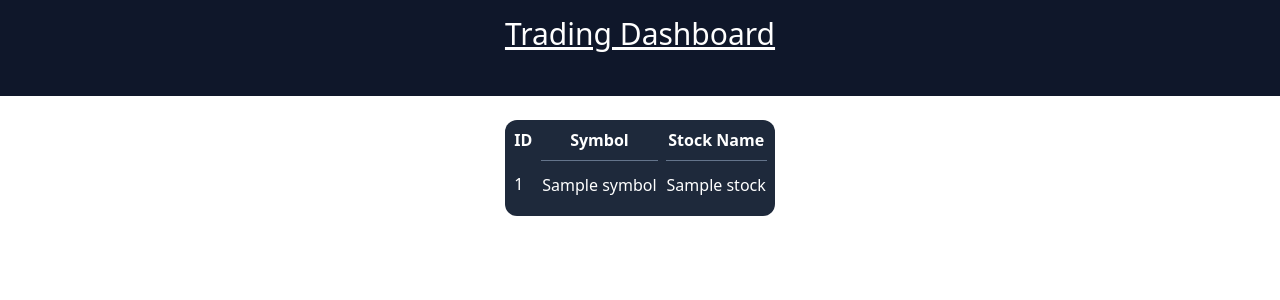
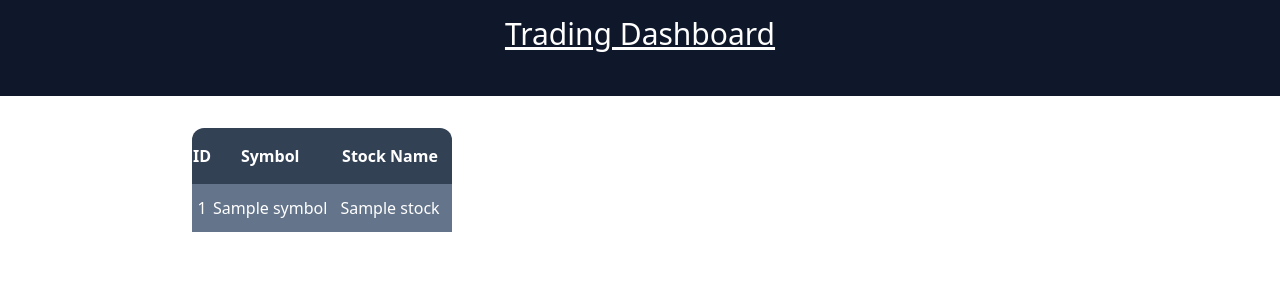
Before and after one commit to titothetrader/fullstack-trading-dashboard, a FastAPI app: template backend/templates/index.html in a window 1280 px wide. Shown: the top 300 px of the page. Run offline with FastAPI, Linux system fonts and the light colour scheme; the template is opened without the code that fills it: most values are stand-ins (such as "Sample title", 1, 10 or a date in 2020); some libraries are stand-ins or nearby versions.

Commit message:
backend html

```diff
--- a/backend/templates/index.html
+++ b/backend/templates/index.html
@@ -1,6 +1,7 @@
 <html>
     <head>
         <title>Trading Dashboard</title>
+        <link rel="stylesheet" href="./styles.css">
         <script src="https://cdn.tailwindcss.com"></script>
     </head>
     <body class="text-center">
@@ -8,8 +9,9 @@
             <h1 class="text-3xl underline text-white">Trading Dashboard</h1>
         </div>
 
-        <table class="table-auto mx-auto m-6 bg-slate-800 text-white rounded-xl border-separate border-spacing-2">
-            <thead>
+        <div class="sm:w-full md:w-1/2 lg:w-3/4 mx-auto">
+        <table class="table-auto m-8 bg-slate-700 text-white rounded-xl ">
+            <thead class="h-14">
               <tr>
                 <th>ID</th>
                 <th>Symbol</th>
@@ -18,13 +20,14 @@
             </thead>
             <tbody>
                 {% for stock in stocks %}
-                <tr class="h-12 divide-y divide-slate-500">
+                <tr class="h-12 even:bg-slate-600 odd:bg-slate-500 hover:bg-slate-900 text-center">
                     <td>{{ stock.id }}</td>
                     <td>{{ stock.symbol }}</td>
-                    <td>{{ stock.name }}</td>
+                    <td class="text-left px-3"><a href="">{{ stock.name }}</a></td>
                 </tr>
             {% endfor %}
             </tbody>
           </table>
+        </div>
     </body>
 </html>
```
